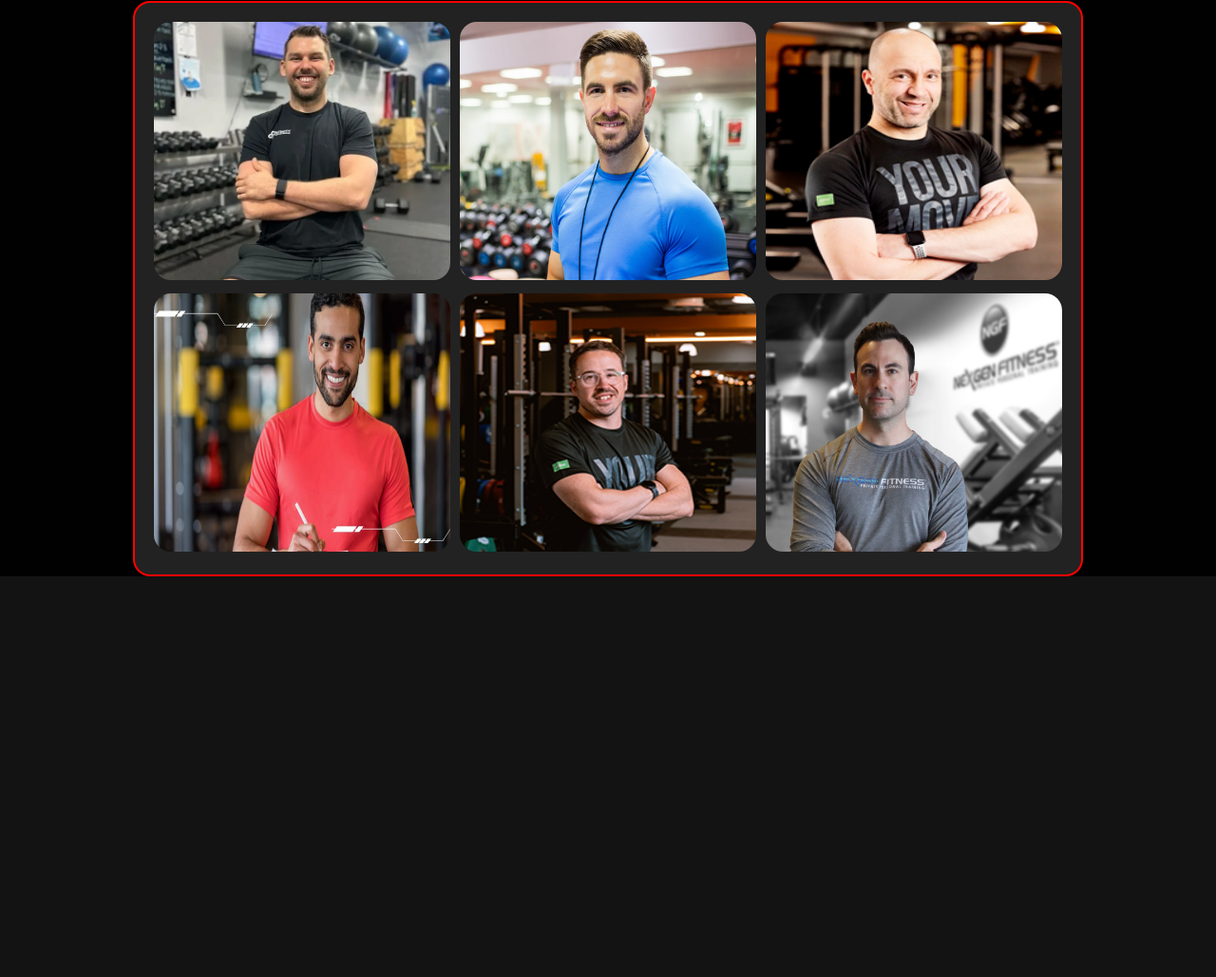
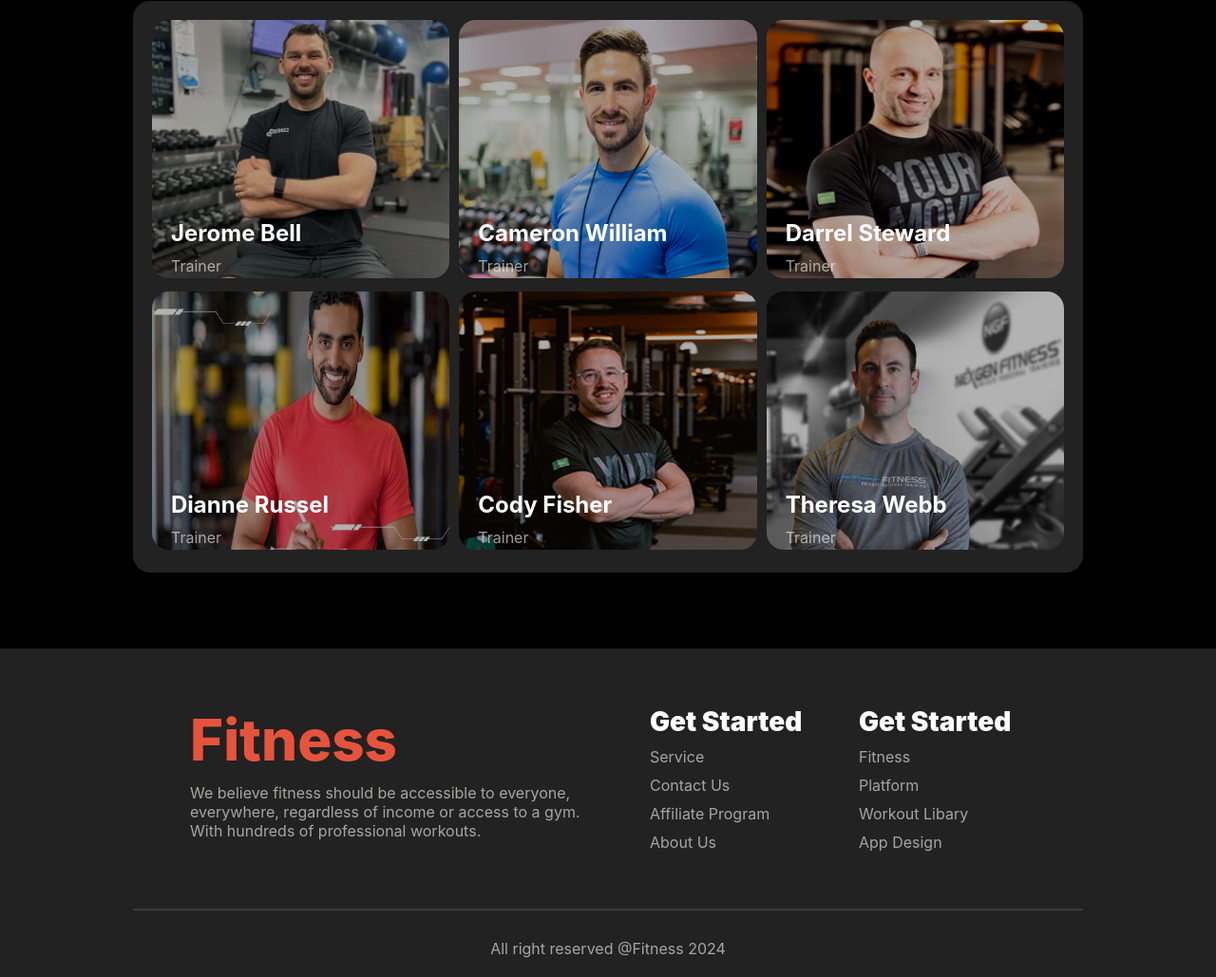
Before and after one commit to pritom604/B10A2-versatile-ui, a plain HTML site: page index.html in a window 1280 px wide. Shown: the part 3825-4854 px from the top of the page at 95% size. Before the commit the page ends 4432 px from the top, so only its background shows below. Drawn offline with Linux system fonts and the light colour scheme.

Commit message:
footer section complete

```diff
--- a/css/style.css
+++ b/css/style.css
@@ -37,6 +37,11 @@ main{
     color: rgb(255, 255, 255);
     font-size: 28px;
     font-weight: 900;
+}
+.img-cap{
+    color: white;
+    font-size: 24px;
+    font-weight: 700;
 }
 /* nav css started */
 .nav-main{
@@ -515,21 +520,72 @@ margin-top: 50px;
 
 .meet-img-container{
     background-color: rgb(34, 34, 34);
-    border: 2px solid red;
     padding: 20px;
     border-radius: 18px;
     display: grid;
     grid-template-columns: repeat(3,1fr);
     gap: 10px;
     margin-top: 30px;
+
 }
 .img-measure{
-
+    position: relative;
 
 }
 .meet-img-container img{
     width: 100%;
     height: 272px;
     border-radius: 18px;
+    filter: brightness(70%);
+
+}
+.trainer-name{
+    position: absolute;
+    top: 210px;
+    left: 20px;
 }
 /* meet css ends here */
+
+/* about css starts here */
+.about-main-container{
+    background-color: rgb(34, 34, 34);
+    margin-top: 80px;
+}
+.about-main{
+    max-width: 1000px;
+    margin: 0 auto;
+    display: flex;
+    justify-content: space-between;
+    padding: 60px;
+    /* margin-bottom: 50px; */
+    border-bottom: 2px solid rgba(255, 255, 255, 0.1);
+}
+.about-left{
+width: 50%;
+}
+.about-middle{
+width: 20%;
+}
+.about-right{
+width: 20%;
+}
+.about-left h1{
+    color: rgb(230, 83, 60);
+    font-size: 60px;
+    font-weight: 800;
+}
+/* about css starts here */
+
+/* footer css starts here */
+.footer-main{
+    padding: 20px;
+    background-color: rgb(34, 34, 34);
+}
+.footer-container{
+    max-width: 1000px;
+    margin: 0 auto;
+    text-align: center;
+
+
+}
+/* footer css ends here */
--- a/index.html
+++ b/index.html
@@ -206,15 +206,77 @@
                 <p class="paragraph">We believe fitness should be accessible to everyone, everywhere, regardless of income or access to a gym.</p>
             </div>
             <div class="meet-img-container">
-                <div class="img-measure"><img src="resource/trainer1.png" alt=""></div>
-                <div class="img-measure"><img src="resource/trainer2.png" alt=""></div>
-                <div class="img-measure"><img src="resource/trainer3.png" alt=""></div>
-                <div class="img-measure"><img src="resource/trainer4.png" alt=""></div>
-                <div class="img-measure"><img src="resource/trainer5.png" alt=""></div>
-                <div class="img-measure"><img src="resource/trainer6.png" alt=""></div>
+                <div class="img-measure">
+                    <img src="resource/trainer1.png" alt="">
+                    <div class="trainer-name">
+                        <h4 class="img-cap">Jerome Bell</h4>
+                        <p class="paragraph">Trainer</p>
+                    </div>
+                </div>
+                <div class="img-measure">
+                    <img src="resource/trainer2.png" alt="">
+                    <div class="trainer-name">
+                        <h4 class="img-cap">Cameron William</h4>
+                        <p class="paragraph">Trainer</p>
+                    </div>
+                </div>
+                <div class="img-measure">
+                    <img src="resource/trainer3.png" alt="">
+                    <div class="trainer-name">
+                        <h4 class="img-cap">Darrel Steward</h4>
+                        <p class="paragraph">Trainer</p>
+                    </div>
+                </div>
+                <div class="img-measure">
+                    <img src="resource/trainer4.png" alt="">
+                    <div class="trainer-name">
+                        <h4 class="img-cap">Dianne Russel</h4>
+                        <p class="paragraph">Trainer</p>
+                    </div>
+                </div>
+                <div class="img-measure">
+                    <img src="resource/trainer5.png" alt="">
+                    <div class="trainer-name">
+                        <h4 class="img-cap">Cody Fisher</h4>
+                        <p class="paragraph">Trainer</p>
+                    </div>
+                </div>
+                <div class="img-measure">
+                    <img src="resource/trainer6.png" alt="">
+                    <div class="trainer-name">
+                        <h4 class="img-cap">Theresa Webb</h4>
+                        <p class="paragraph">Trainer</p>
+                    </div>
+                </div>
+            </div>
+        </section>
+        <section class="about-main-container">
+            <div class="about-main">
+                <div class="about-left">
+                    <h1>Fitness</h1>
+                    <p class="paragraph">We believe fitness should be accessible to everyone, everywhere, regardless of income or access to a gym. With hundreds of professional workouts.</p>
+                </div>
+                <div class="about-middle">
+                    <h2 class="secondary-headings">Get Started</h2>
+                    <p class="paragraph">Service</p>
+                    <p class="paragraph">Contact Us</p>
+                    <p class="paragraph">Affiliate Program</p>
+                    <p class="paragraph">About Us</p>
+                </div>
+                <div class="about-right">
+                    <h2 class="secondary-headings">Get Started</h2>
+                    <p class="paragraph">Fitness</p>
+                    <p class="paragraph">Platform</p>
+                    <p class="paragraph">Workout Libary</p>
+                    <p class="paragraph">App Design</p>
+                </div>
             </div>
         </section>
     </main>
-    <footer></footer>
+    <footer class="footer-main">
+        <div class="footer-container">
+            <p class="paragraph">All right reserved @Fitness 2024</p>
+        </div>
+    </footer>
 </body>
 </html>
```
